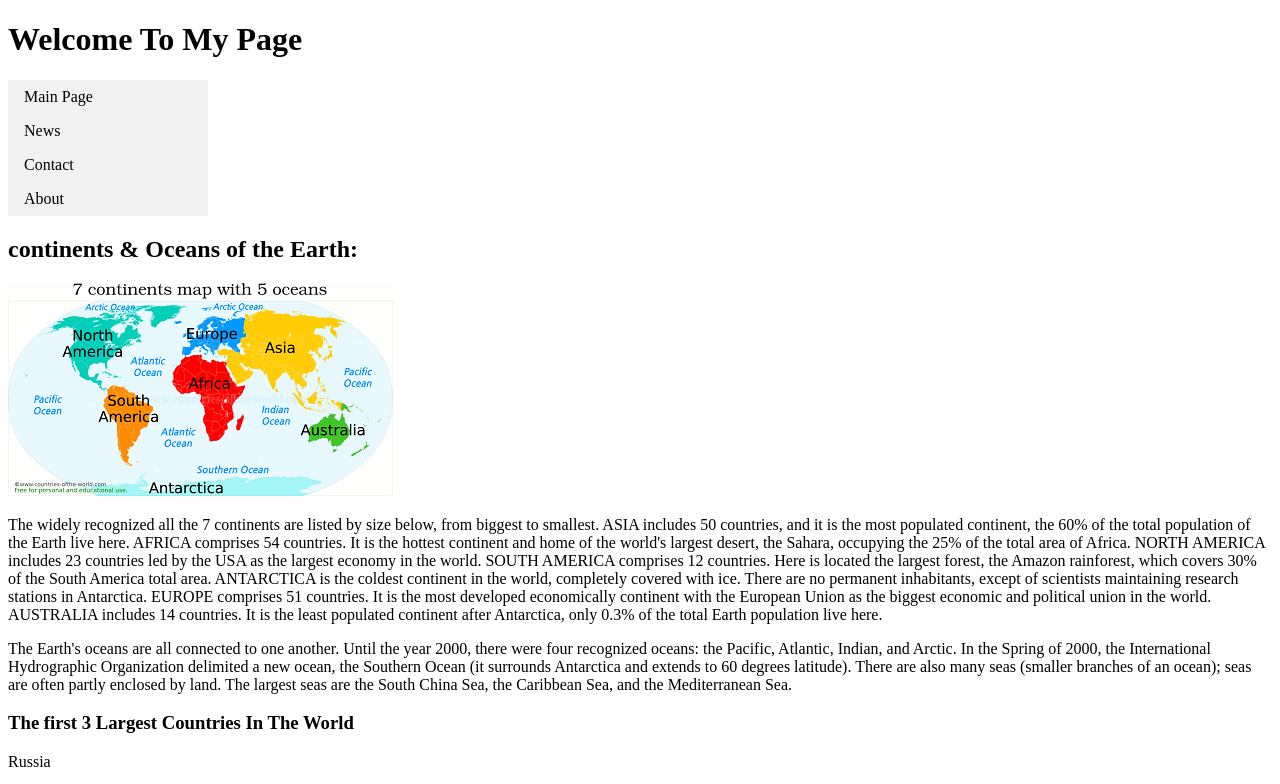
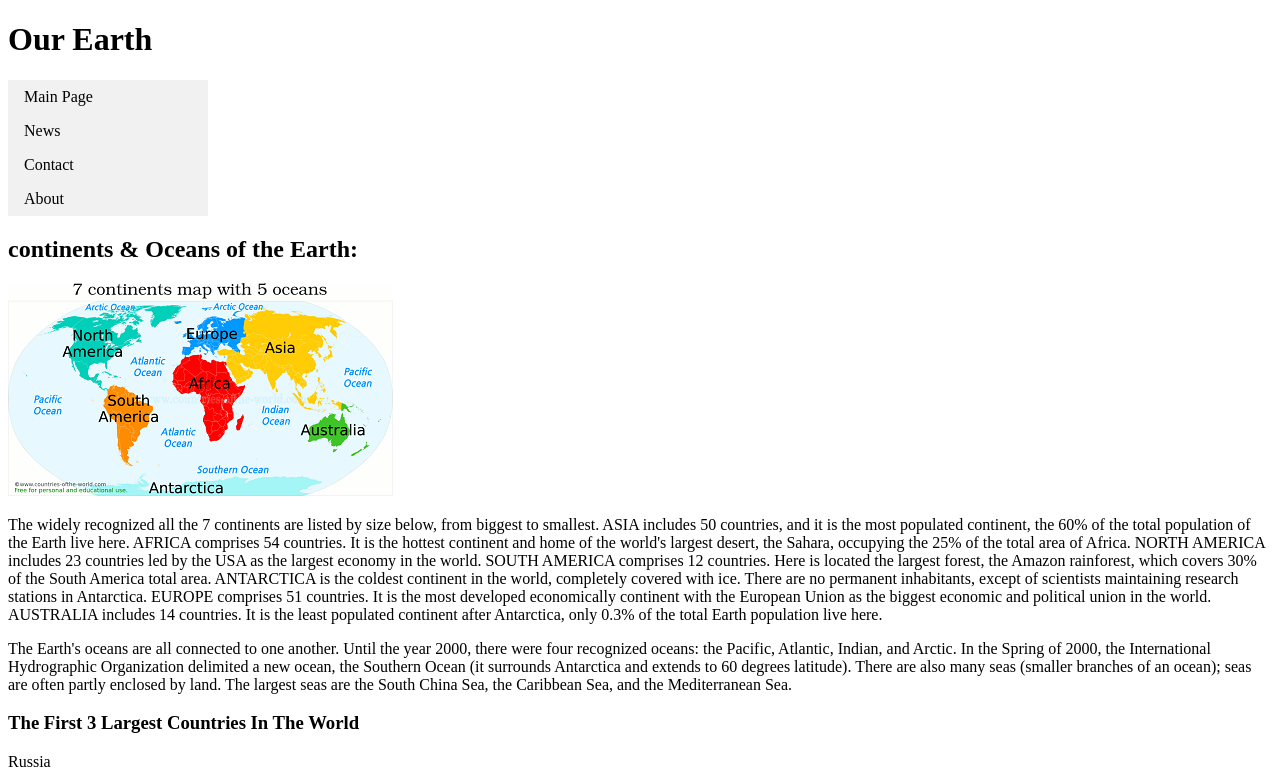
Before and after one commit to YamenAyoubi/HTML, a plain HTML site: page index.html in a window 1280 px wide. Shown: the top 784 px of the page. Drawn offline with Linux system fonts and the light colour scheme.

Commit message:
Title Changed

```diff
--- a/index.html
+++ b/index.html
@@ -7,7 +7,7 @@
     <meta http-equiv="X-UA-Compatible" content="ie=edge">
     <title>My Page</title>
 
-    <h1>Welcome To My Page</h1>
+    <h1>Our Earth</h1>
     <ul>
         <li><a href="default.asp">Main Page</a></li>
         <li><a href="news.asp">News</a></li>
@@ -32,7 +32,7 @@
 
             There are also many seas (smaller branches of an ocean); seas are often partly enclosed by land. The largest seas are the South China Sea, the Caribbean Sea, and the Mediterranean Sea.</p>
     <aside>
-        <h3>The first 3 Largest Countries In The World</h3>
+        <h3>The First 3 Largest Countries In The World</h3>
 
         <p>Russia</p>
         <li>Moscow</li>
```
